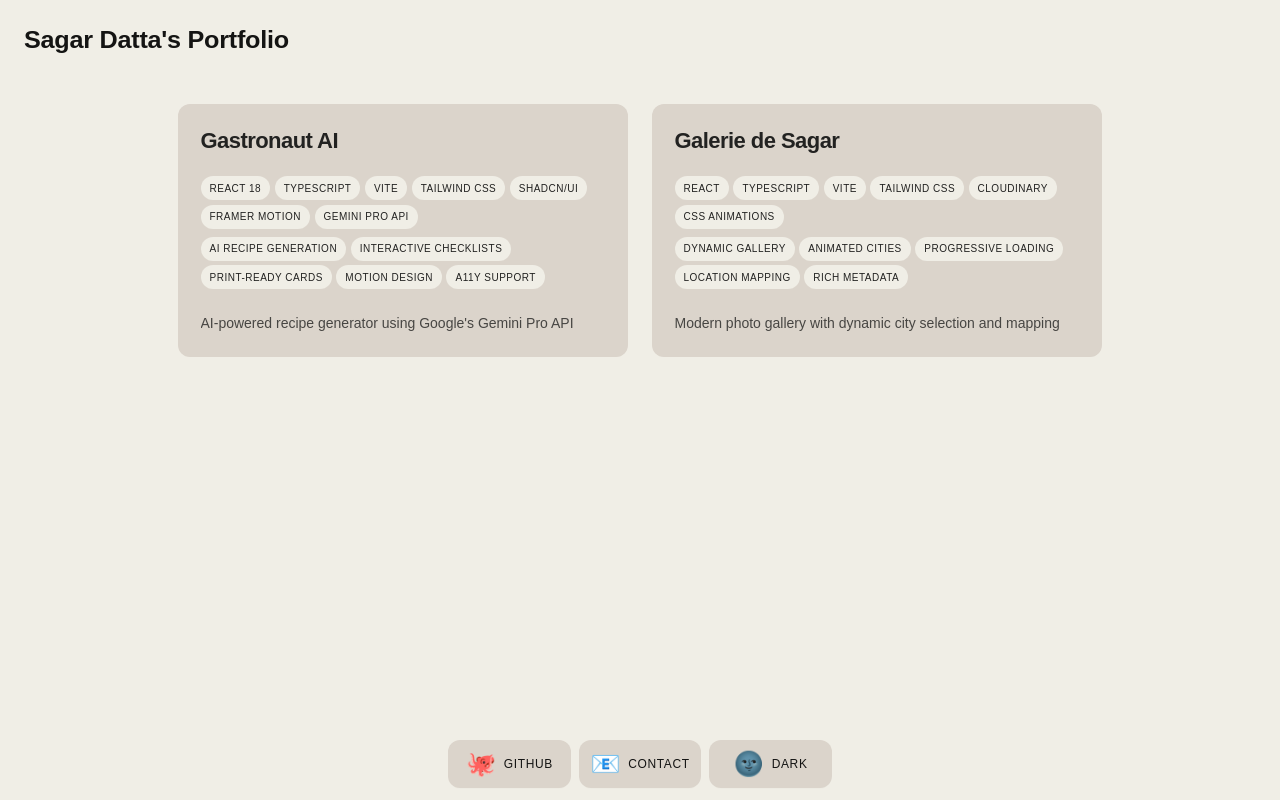
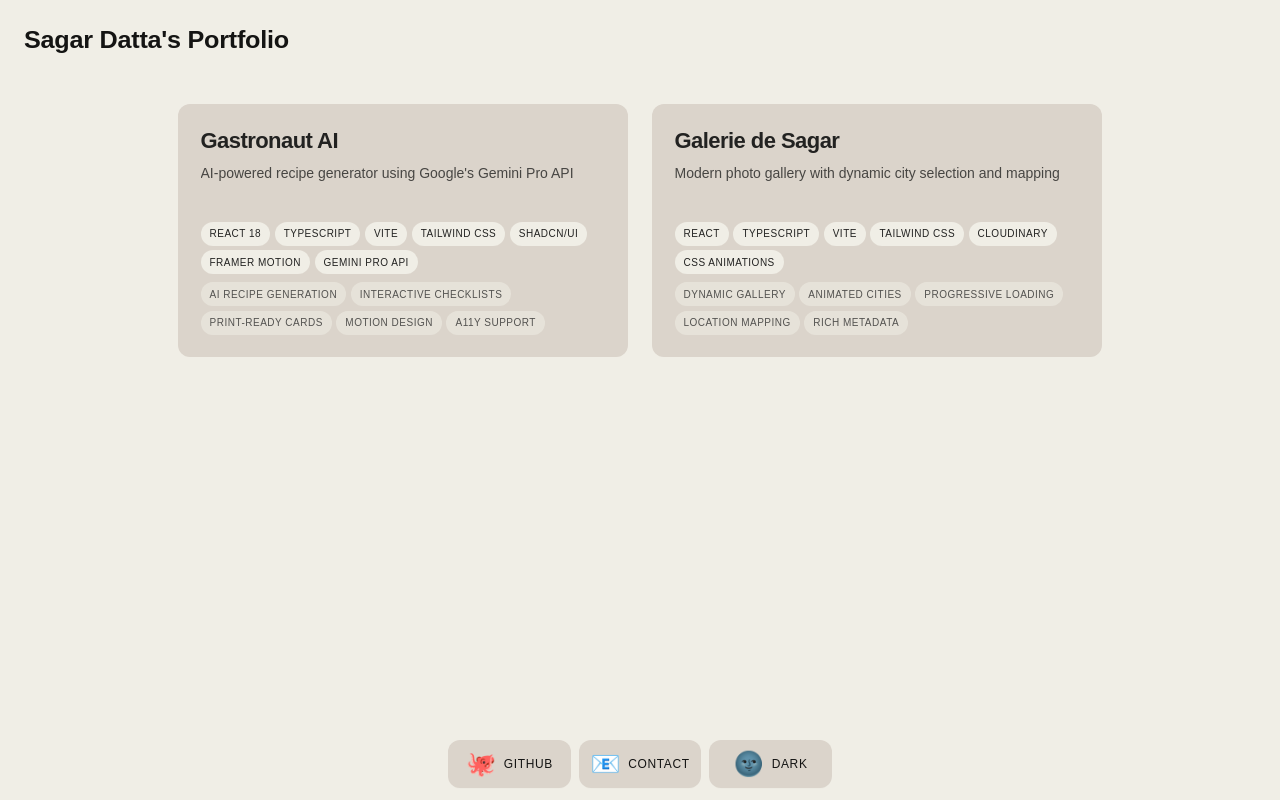
Before and after one commit to sagar-datta/portfolio, a Next.js app: page / in a window 1280 px wide. Built offline with nearby package versions, Linux system fonts and the light colour scheme.

Commit message:
Optimize grid item layout with description and tag positioning

```diff
--- a/src/components/molecules/grid-item.tsx
+++ b/src/components/molecules/grid-item.tsx
@@ -62,8 +62,13 @@ export const GridItem = ({
               {title}
             </h3>
 
-            {/* Tags Container - centered between title and description */}
-            <div className="flex-1 flex flex-col justify-center space-y-2 my-2">
+            {/* Description */}
+            <p className="mt-2 font-normal text-clamp-body text-dark/80 dark:text-light/80 leading-snug line-clamp-3">
+              {description}
+            </p>
+
+            {/* Tags Container */}
+            <div className="flex-1 flex flex-col justify-end space-y-2 mt-auto">
               {/* Tech Stack */}
               <div className="flex flex-wrap gap-[clamp(0.25rem,1cqi,0.375rem)]">
                 {techStack.map((tech, i) => (
@@ -91,8 +96,8 @@ export const GridItem = ({
                       text-modern-clamp font-medium
                       px-[clamp(0.25rem,2cqi,0.75rem)]
                       py-[clamp(0.1rem,1cqi,0.375rem)]
-                      rounded-full bg-light dark:bg-primary-dark
-                      text-dark dark:text-light
+                      rounded-full bg-primary/55 dark:bg-primary-dark/55
+                      text-dark/75 dark:text-light/75
                     `}
                   >
                     {feature}
@@ -100,11 +105,6 @@ export const GridItem = ({
                 ))}
               </div>
             </div>
-
-            {/* Description */}
-            <p className="font-normal text-clamp-body text-dark/80 dark:text-light/80 leading-snug line-clamp-3">
-              {description}
-            </p>
           </div>
         </div>
       </div>
```
